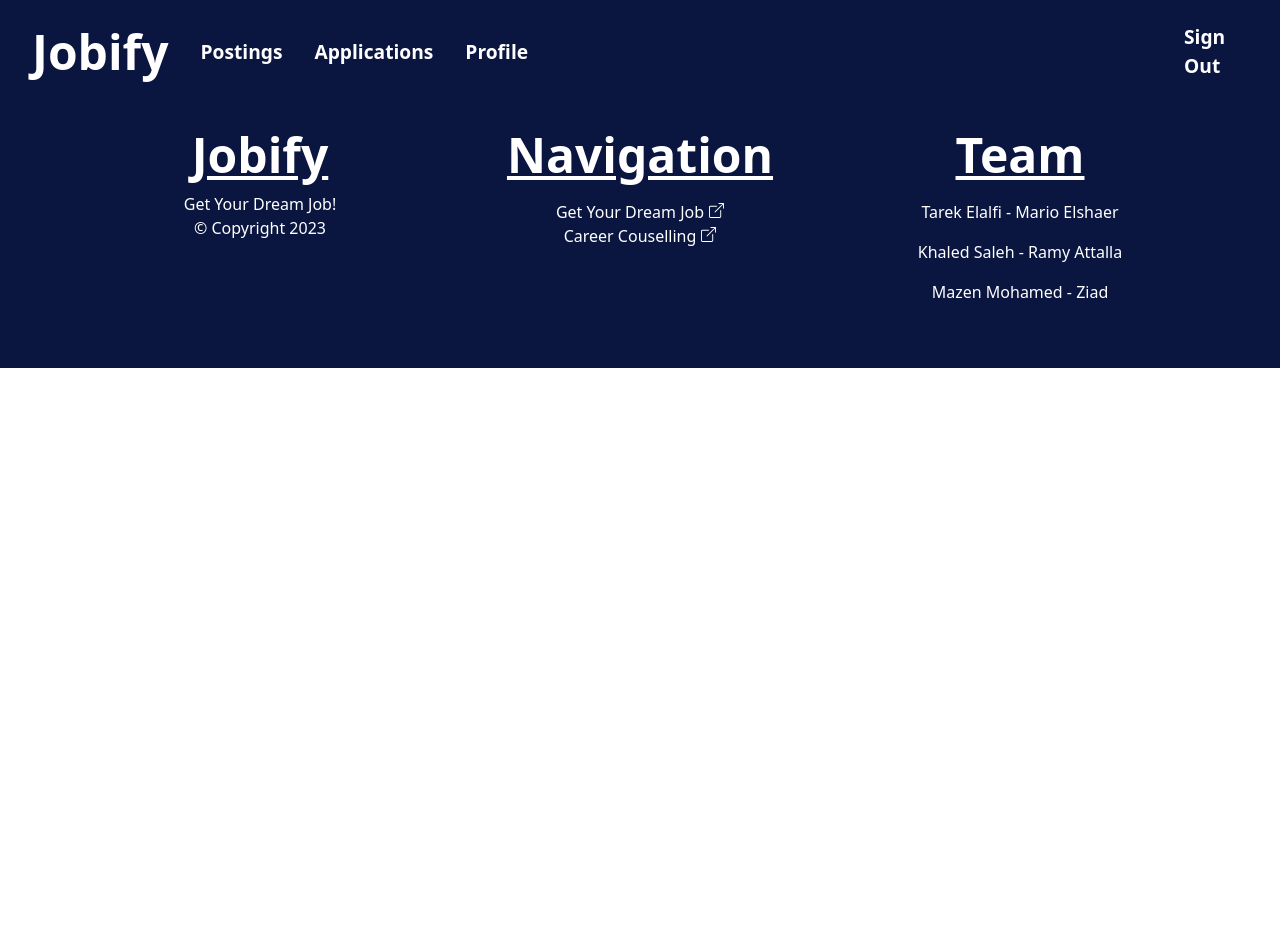
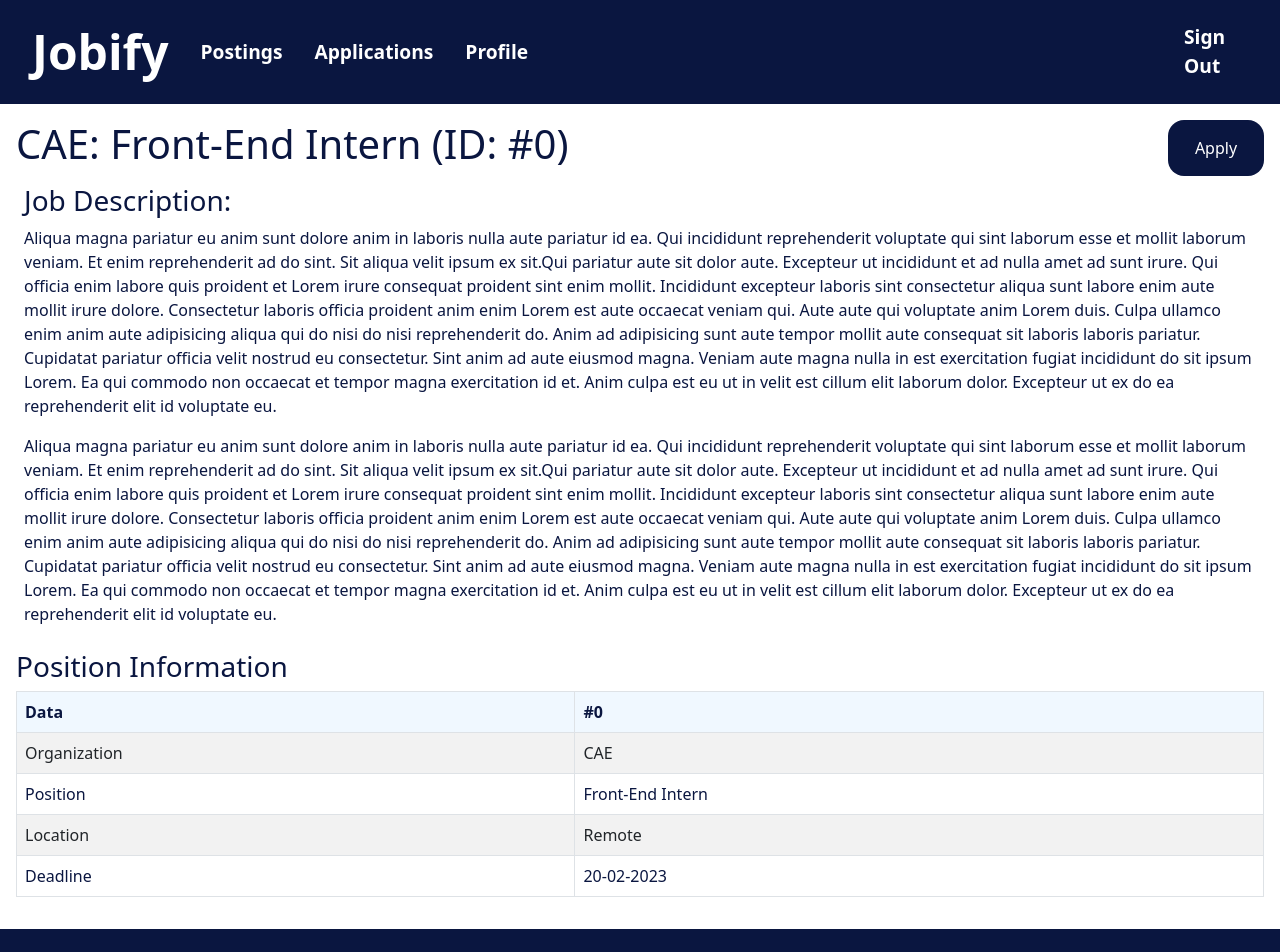
Before and after one commit to ramy-att/trivial-soen341project2023, a React (Create React App) app in the folder client/: page /job-postings/0 in a window 1280 px wide. Shown: the top 952 px of the page. Before the commit the page ends 800 px from the top, so only its background shows below. Built offline with nearby package versions, Linux system fonts and the light colour scheme.

Commit message:
Student postings browsing, add app

```diff
--- a/client/src/App.js
+++ b/client/src/App.js
@@ -5,7 +5,7 @@ import SignIn from "./pages/SignIn";
 import PostingsPage from "./pages/PostingsPage";
 import OurNav from "./components/NavBar/OurNav";
 import Footer from "./components/Footer/Footer";
-
+import Posting from "./components/Postings/Posting";
 /**
  * TODO:
  * 1- Include Navbar and Footer on all pages
@@ -26,6 +26,11 @@ const App = () => {
       <Route exact path="/job-postings">
         <PostingsPage />
       </Route>
+      <Route>
+        <Route exact path="/job-postings/:id">
+          <Posting/>
+        </Route>
+      </Route>
       {window.location.pathname !== "/" && <Footer />}
     </div>
   );
--- /dev/null
+++ b/client/src/components/Postings/CreateApplication.js
@@ -0,0 +1,51 @@
+import React from "react";
+import Modal from "react-bootstrap/Modal";
+import { Form } from "react-bootstrap";
+
+const CreateApplication = (props) => {
+  return (
+    <Modal
+      {...props}
+      size="lg"
+      aria-labelledby="contained-modal-title-vcenter"
+      centered
+      onHide={props.showModalHandler}
+    >
+      <Modal.Header closeButton>
+        <Modal.Title id="contained-modal-title-vcenter">
+          Apply to CAE: Front-End Intern (ID #1)
+        </Modal.Title>
+      </Modal.Header>
+      <Modal.Body>
+        <Form>
+          <Form.Group className="mb-3" controlId="formBasicEmail">
+            <Form.Label>Name*</Form.Label>
+            <Form.Control type="email" required placeholder="Enter email" />
+            <Form.Text className="text-muted"></Form.Text>
+          </Form.Group>
+          <Form.Group className="mb-3" controlId="formBasicEmail">
+            <Form.Label>Email address*</Form.Label>
+            <Form.Control required type="email" placeholder="Enter email" />
+            <Form.Text className="text-muted"></Form.Text>
+          </Form.Group>
+          <Form.Group controlId="formFile" className="mb-3">
+            <Form.Label>Resume*</Form.Label>
+            <Form.Control required type="file" />
+          </Form.Group>
+          <Form.Group controlId="formFile" className="mb-3">
+            <Form.Label>Cover Letter </Form.Label>
+            <Form.Control type="file" />
+          </Form.Group>
+          <Form.Group controlId="formFile" className="mb-3">
+            <Form.Label>Transcript</Form.Label>
+            <Form.Control type="file" />
+          </Form.Group>
+          <div className="text-center">
+            <button className="submit-application">Submit</button>
+          </div>
+        </Form>
+      </Modal.Body>
+    </Modal>
+  );
+};
+export default CreateApplication;
--- /dev/null
+++ b/client/src/components/Postings/Posting.js
@@ -0,0 +1,106 @@
+import React, { useState } from "react";
+import { useParams } from "react-router-dom";
+import { Container, Table } from "react-bootstrap";
+import CreateApplication from "./CreateApplication";
+
+const Posting = () => {
+  const { id } = useParams();
+  const [showModal, setShowModal] = useState(false);
+
+  const showModalHandler = () => {
+    setShowModal((prev) => !prev);
+  };
+  return (
+    <Container fluid className="postings-page">
+      <div className="title-container">
+        <h1>CAE: Front-End Intern (ID: #{id})</h1>
+        {/* Button will only appear for student, will replace with "check applciation" if already applied" */}
+        <button
+          className="apply-posting-button"
+          onClick={() => {
+            setShowModal(true);
+          }}
+        >
+          Apply
+        </button>
+        {/* <span>Check Application!</span> */}
+      </div>
+      <div className="description-container">
+        <div className="job-description">
+          <h3>Job Description: </h3>
+          <p>
+            Aliqua magna pariatur eu anim sunt dolore anim in laboris nulla aute
+            pariatur id ea. Qui incididunt reprehenderit voluptate qui sint
+            laborum esse et mollit laborum veniam. Et enim reprehenderit ad do
+            sint. Sit aliqua velit ipsum ex sit.Qui pariatur aute sit dolor
+            aute. Excepteur ut incididunt et ad nulla amet ad sunt irure. Qui
+            officia enim labore quis proident et Lorem irure consequat proident
+            sint enim mollit. Incididunt excepteur laboris sint consectetur
+            aliqua sunt labore enim aute mollit irure dolore. Consectetur
+            laboris officia proident anim enim Lorem est aute occaecat veniam
+            qui. Aute aute qui voluptate anim Lorem duis. Culpa ullamco enim
+            anim aute adipisicing aliqua qui do nisi do nisi reprehenderit do.
+            Anim ad adipisicing sunt aute tempor mollit aute consequat sit
+            laboris laboris pariatur. Cupidatat pariatur officia velit nostrud
+            eu consectetur. Sint anim ad aute eiusmod magna. Veniam aute magna
+            nulla in est exercitation fugiat incididunt do sit ipsum Lorem. Ea
+            qui commodo non occaecat et tempor magna exercitation id et. Anim
+            culpa est eu ut in velit est cillum elit laborum dolor. Excepteur ut
+            ex do ea reprehenderit elit id voluptate eu.
+          </p>
+          <p>
+            Aliqua magna pariatur eu anim sunt dolore anim in laboris nulla aute
+            pariatur id ea. Qui incididunt reprehenderit voluptate qui sint
+            laborum esse et mollit laborum veniam. Et enim reprehenderit ad do
+            sint. Sit aliqua velit ipsum ex sit.Qui pariatur aute sit dolor
+            aute. Excepteur ut incididunt et ad nulla amet ad sunt irure. Qui
+            officia enim labore quis proident et Lorem irure consequat proident
+            sint enim mollit. Incididunt excepteur laboris sint consectetur
+            aliqua sunt labore enim aute mollit irure dolore. Consectetur
+            laboris officia proident anim enim Lorem est aute occaecat veniam
+            qui. Aute aute qui voluptate anim Lorem duis. Culpa ullamco enim
+            anim aute adipisicing aliqua qui do nisi do nisi reprehenderit do.
+            Anim ad adipisicing sunt aute tempor mollit aute consequat sit
+            laboris laboris pariatur. Cupidatat pariatur officia velit nostrud
+            eu consectetur. Sint anim ad aute eiusmod magna. Veniam aute magna
+            nulla in est exercitation fugiat incididunt do sit ipsum Lorem. Ea
+            qui commodo non occaecat et tempor magna exercitation id et. Anim
+            culpa est eu ut in velit est cillum elit laborum dolor. Excepteur ut
+            ex do ea reprehenderit elit id voluptate eu.
+          </p>
+        </div>
+      </div>
+      <div>
+        <h3>Position Information</h3>
+        <Table striped bordered hover>
+          <thead>
+            <tr>
+              <th>Data</th>
+              <th>#{id}</th>
+            </tr>
+          </thead>
+          <tbody>
+            <tr>
+              <td>Organization</td>
+              <td>CAE</td>
+            </tr>
+            <tr>
+              <td>Position</td>
+              <td>Front-End Intern</td>
+            </tr>
+            <tr>
+              <td>Location</td>
+              <td>Remote</td>
+            </tr>
+            <tr>
+              <td>Deadline</td>
+              <td>20-02-2023</td>
+            </tr>
+          </tbody>
+        </Table>
+      </div>
+      {showModal && <CreateApplication showModalHandler={showModalHandler} show />}
+    </Container>
+  );
+};
+export default Posting;
--- /dev/null
+++ b/client/src/components/Postings/Postings.css
@@ -0,0 +1,62 @@
+.postings-page {
+  padding: 1rem !important;
+}
+.postingsPage {
+  min-height: 70vh !important;
+  padding: 1rem !important;
+}
+.title-container {
+  display: flex;
+  justify-content: space-between;
+}
+.title-container button {
+  width: 6rem;
+}
+.title-container h1 {
+  color: #0a1640;
+}
+.table-cont {
+  display: flex;
+  justify-content: center;
+  flex-direction: column;
+  align-items: center;
+}
+.job-description {
+  padding: 0.5rem;
+  color: #0a1640;
+  border-radius: 1rem;
+}
+.submit-application{
+  background-color: #0a1640;
+  color: white;
+  border: none;
+  padding: 0.5rem;
+  border-radius: 0.5rem;
+  width: 10rem;
+}
+.submit-application:hover{
+  background-color: green;
+}
+.apply-posting-button {
+  background-color: #0a1640;
+  color: white;
+  border-radius: 1rem;
+  border: none;
+}
+.apply-posting-button:hover{
+  background-color: green;
+}
+h3 {
+  color: #0a1640;
+}
+td,
+th {
+  color: #0a1640;
+}
+.apply-to-posts {
+  text-decoration: none;
+  color: #0a1640;
+}
+.apply-to-posts:hover {
+  text-decoration: underline;
+}
--- a/client/src/components/Postings/StudentPostings.js
+++ b/client/src/components/Postings/StudentPostings.js
@@ -1,6 +1,65 @@
 import React from "react";
+import { Container } from "react-bootstrap";
+import { Link } from "react-router-dom";
+import DataTable from "../DataTable/DataTable.js";
+import "./Postings.css";
 
 const StudentPostings = () => {
-  return <p>Hello World</p>;
+  const apply = (
+    <Link to="/job-postings/0" className="apply-to-posts">
+      Apply
+    </Link>
+  );
+  return (
+    <Container fluid className="postingsPage">
+      <h1>Browse Jobs</h1>
+      <div className="table-cont">
+        <DataTable
+          header={[
+            "#",
+            "Apply",
+            "Organization",
+            "Position",
+            "Expiration Date",
+            "Location",
+          ]}
+          data={[
+            {
+              Item0: "0",
+              apply: apply,
+              Item1: "CAE",
+              Item2: "FrontEnd Intern",
+              Item3: "20-02-2023",
+              Item4: "Remote",
+            },
+            {
+              Item0: "1",
+              apply: apply,
+              Item1: "Bombardier",
+              Item2: "BackEnd Intern",
+              Item3: "20-02-2023",
+              Item4: "Remote",
+            },
+            {
+              Item0: "2",
+              apply: apply,
+              Item1: "Deloitte",
+              Item2: "Business Analyst",
+              Item3: "20-02-2023",
+              Item4: "Remote",
+            },
+            {
+              Item0: "3",
+              apply: apply,
+              Item1: "Genetec",
+              Item2: "FulStack Intern",
+              Item3: "20-02-2023",
+              Item4: "Remote",
+            },
+          ]}
+        />
+      </div>
+    </Container>
+  );
 };
 export default StudentPostings;
```
